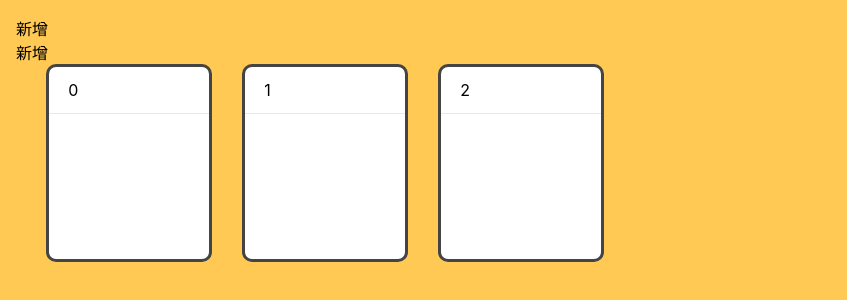
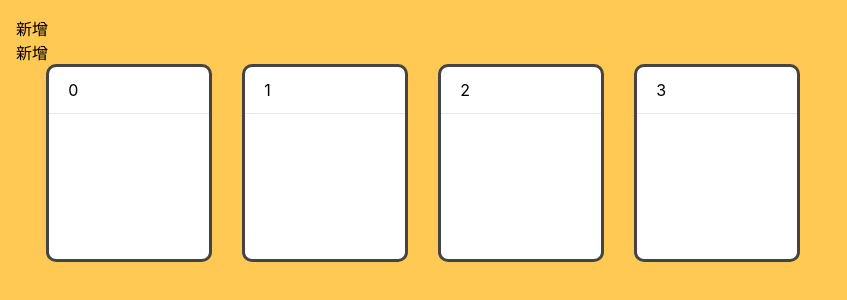
Before and after one commit to Deja-vuuu/FLIP-REACT2, a React (Create React App) app: page / in a window 1280 px wide. Shown: the top 300 px of the page, without its empty margins (0-847 px from the left). Built offline with nearby package versions, Linux system fonts and the light colour scheme.

Commit message:
feat: 卡主！

```diff
--- a/src/App.js
+++ b/src/App.js
@@ -1,17 +1,19 @@
 import React, {Component} from 'react';
 import 'web-animations-js';
 import './App.scss'
+let activeList = null
 export default class FLIP extends Component {
 
   listRef= React.createRef();
   activeCardList =[]
+
   state = {
-    initCardNum: 3,
+    initCardNum: 4,
     cardList: [],
     animateStatus: 0
   }
   creatCardList =(num=2)=>{
-    return Array(2).fill('').map((item, index) => ({
+    return Array(num).fill('').map((item, index) => ({
       index
     }))
   }
@@ -51,12 +53,22 @@ export default class FLIP extends Component {
     let  {cardList} = this.state;
     let cardListRef = this.listRef.current;
     let currentCardList = Array.prototype.slice.call(cardListRef.children).slice(delIndex+1);
-    this.transArr = this.getArrByLen(currentCardList.length + 1);
-    currentCardList.forEach((value, index) => {
+    this.activeCardList = Array.prototype.slice.call(cardListRef.children).slice(delIndex)
+    Array.prototype.slice.call(cardListRef.children).forEach((value, index) => {
       let rectInfo = value.getBoundingClientRect();
-      this.transArr[index+1].left = rectInfo.left;
-      this.transArr[index+1].top = rectInfo.top;
+      console.log('rectInfo',rectInfo.left,rectInfo.top)
     });
+    console.log('this.Array.prototype.slice.call(cardListRef.children)',Array.prototype.slice.call(cardListRef.children))
+    console.log('this.activeCardList',this.activeCardList)
+
+
+    this.transArr = this.getArrByLen( this.activeCardList.length);
+    this.activeCardList.forEach((value, index) => {
+      let rectInfo = value.getBoundingClientRect();
+      this.transArr[index].left = rectInfo.left;
+      this.transArr[index].top = rectInfo.top;
+    });
+    console.error(' this.transArr this.transArr this.transArr', this.transArr)
     let newCardList = cardList.filter((value, index) => index !== delIndex)
     this.delIndex = delIndex
     this.setState(
@@ -89,10 +101,14 @@ export default class FLIP extends Component {
       });
     }
     if(this.state.animateStatus === 2){
-      let currentCardList = Array.prototype.slice.call(this.listRef.current.children);
-      currentCardList = currentCardList.slice(this.delIndex)
+      console.log(' Array.prototype.slice.call(this.listRef.current.children)', Array.prototype.slice.call(this.listRef.current.children))
+      let a = Array.prototype.slice.call(this.listRef.current.children).slice(this.delIndex);
+      console.log('a',a)
+      console.log('this.activeCardList',this.activeCardList)
+      let currentCardList = this.activeCardList
+      console.log('currentCardList',currentCardList, this.transArr)
       // 位置需要进行改变的节点（可以大致认为位于当前变化节点之前的所有节点，位置完全不变）
-      currentCardList.forEach((value, index) => {
+      this.activeCardList.forEach((value, index) => {
         let rectInfo = value.getBoundingClientRect();
         let invertLeft = this.transArr[index+1].left - rectInfo.left
         let invertTop = this.transArr[index+1].top - rectInfo.top
@@ -116,12 +132,12 @@ export default class FLIP extends Component {
       b:2
     });
     console.log(a)
-    let cardList = this.creatCardList();
+    let cardList = this.creatCardList(this.state.initCardNum);
     this.setState(
         {
           cardList:cardList
         },()=>{
-          this.add()
+          // this.add(2)
         }
     );
   }
```
